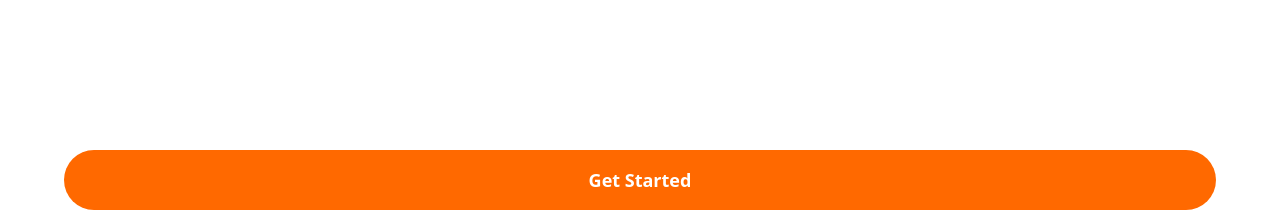
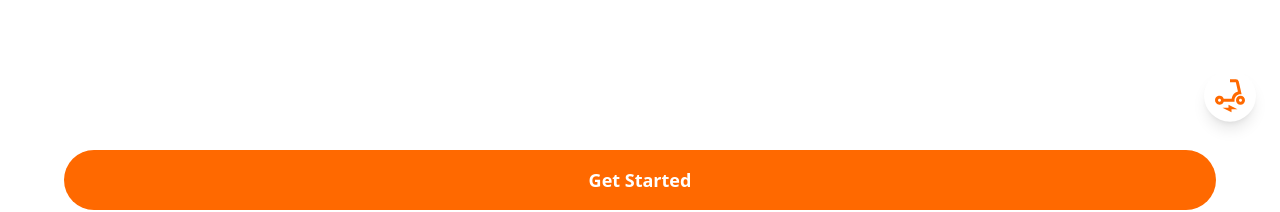
Before and after one commit to Abdelrahman661/scootMe, a React (Vite) app: page / in a window 1280 px wide. Shown: the part 570-782 px from the top of the page. Built offline with nearby package versions, Linux system fonts and the light colour scheme.

Commit message:
add animation for bookRide

```diff
--- a/src/App.jsx
+++ b/src/App.jsx
@@ -1,16 +1,18 @@
+import React from "react";
 import { Outlet, Link } from "react-router-dom";
+import { MdElectricScooter } from "react-icons/md";
+import { motion } from "framer-motion";
 import "./App.css";
-import welcomelogo from "../public/welcomelogo.svg"
-import welcomeland from "../public/welcomeland.svg"
+import welcomelogo from "../public/welcomelogo.svg";
+import welcomeland from "../public/welcomeland.svg";
 
 function App() {
   return (
-    <div className="flex flex-col h-screen w-full bg-white">
+    <div className="relative flex flex-col h-screen w-full bg-white">
       <div className="flex flex-col items-center justify-center flex-grow">
         <div className="mb-4">
-          <img src={welcomelogo} alt="" />
+          <img src={welcomelogo} alt="Logo" />
         </div>
-
         <div className="w-60 h-60">
           <img
             src={welcomeland}
@@ -28,6 +30,18 @@ function App() {
           Get Started
         </button>
       </Link>
+
+      <Link to="/book-ride" className="absolute bottom-24 right-6">
+        <motion.div
+          animate={{ y: [0, -15, 0] }}
+          transition={{ repeat: Infinity, duration: 1.5 }}
+          className="p-2 bg-white rounded-full shadow-lg"
+        >
+          <MdElectricScooter className="text-4xl text-orange-500 hover:scale-110 transition-transform" />
+        </motion.div>
+      </Link>
+
+      <Outlet />
     </div>
   );
 }
```
